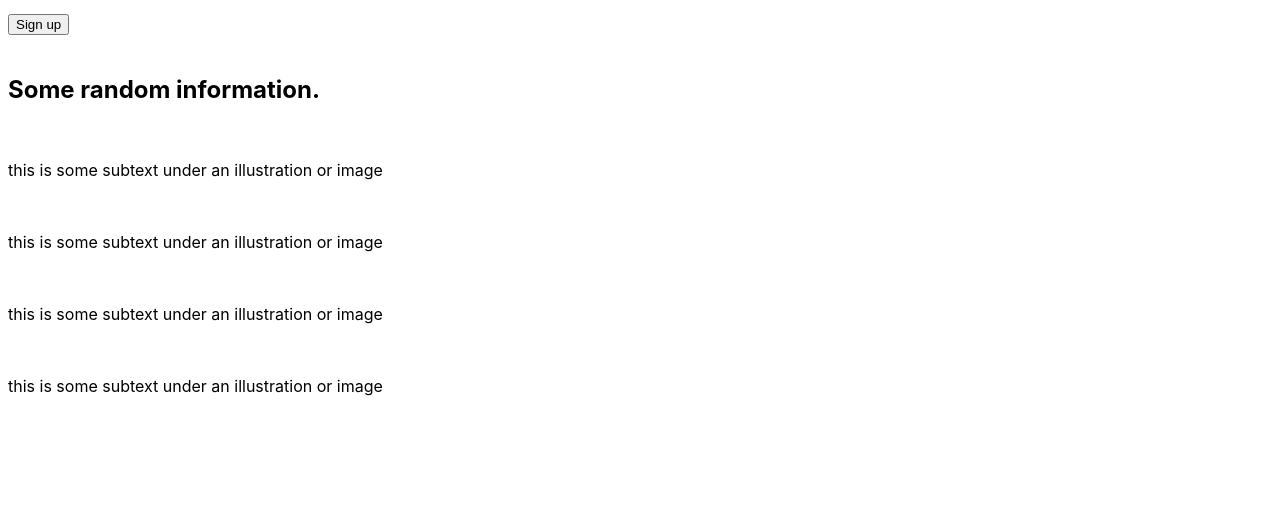
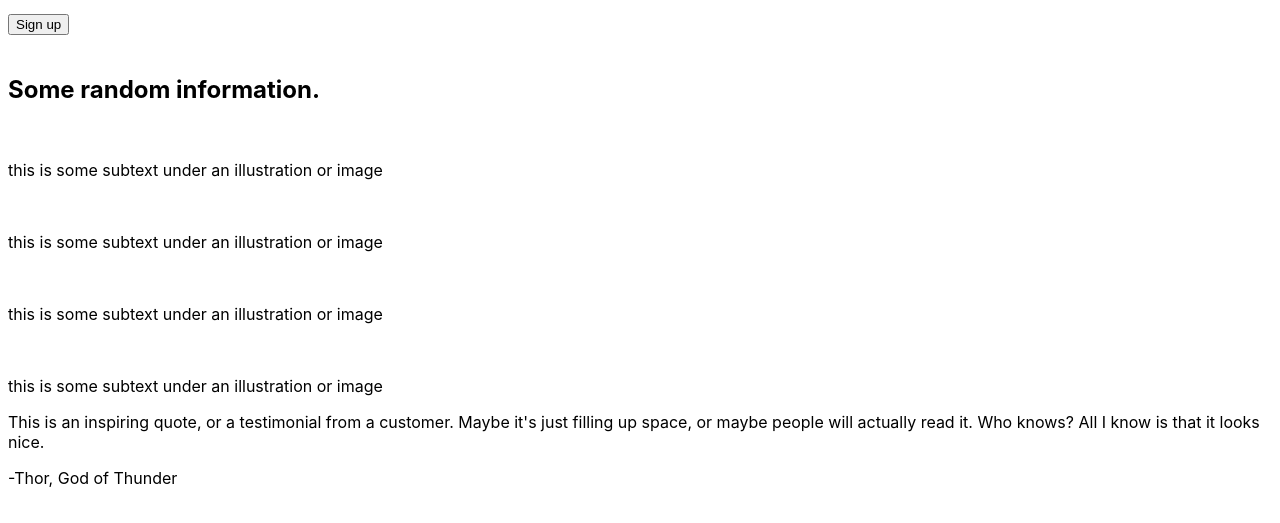
Before and after one commit to davidifme/odin-landing-page, a plain HTML site: page index.html in a window 1280 px wide. Shown: the part 209-732 px from the top of the page. Drawn offline with Linux system fonts and the light colour scheme.

Commit message:
Add a testimonial section in the index.html file

```diff
--- a/index.html
+++ b/index.html
@@ -24,8 +24,7 @@
                 <h1>This website is awesome</h1>
                 <p>
                     This website has some subtext that goes here under the main title.
-                    It's a smaller font and the color is lower contrast
-                </p>
+                    It's a smaller font and the color is lower contrast</p>
                 <button>Sign up</button>
             </div>
             <div class="image-placeholder">
@@ -55,5 +54,13 @@
             </div>
         </div>
     </div>
+
+    <div class="testimonial-section">
+        <p class="quote">
+            This is an inspiring quote, or a testimonial from a customer.
+            Maybe it's just filling up space, or maybe people will actually read it.
+            Who knows? All I know is that it looks nice.</p>
+        <p class="testimonial-name">-Thor, God of Thunder</p>
+    </div>
 </body>
 </html>
```
